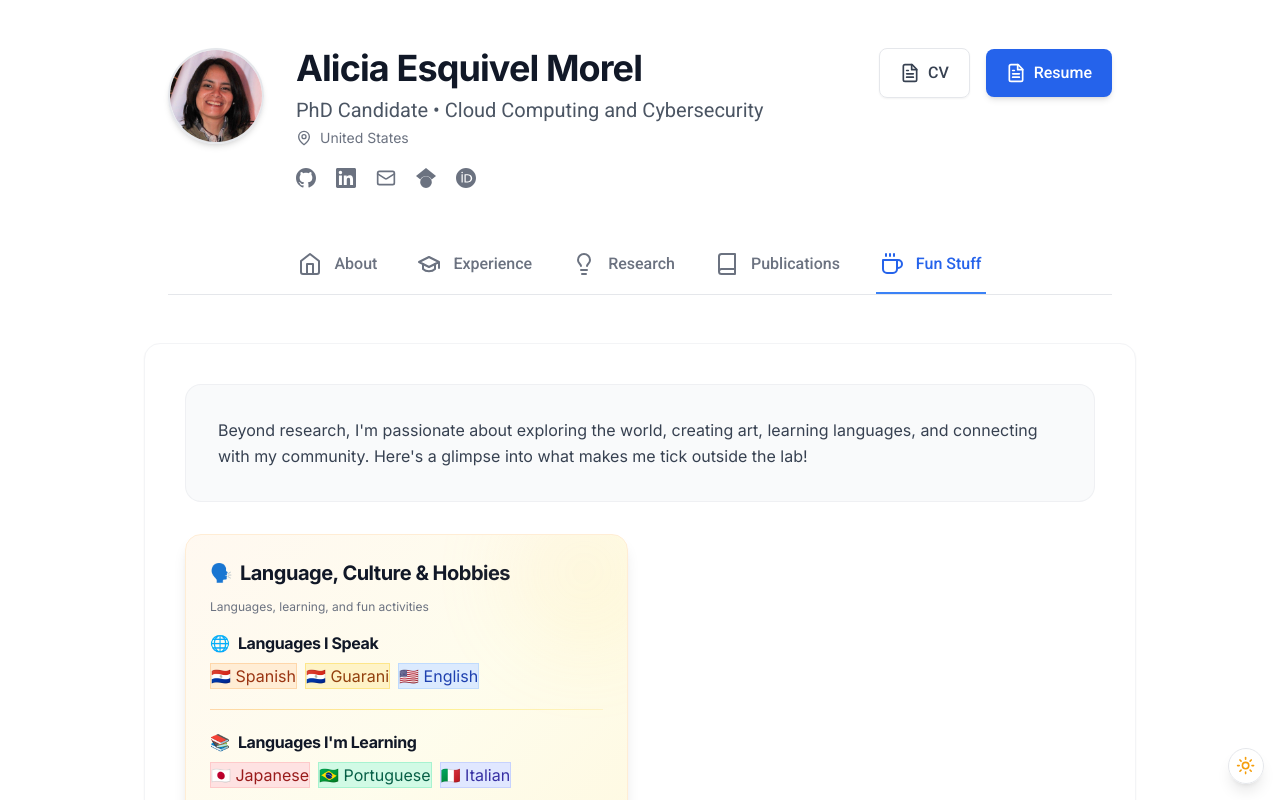
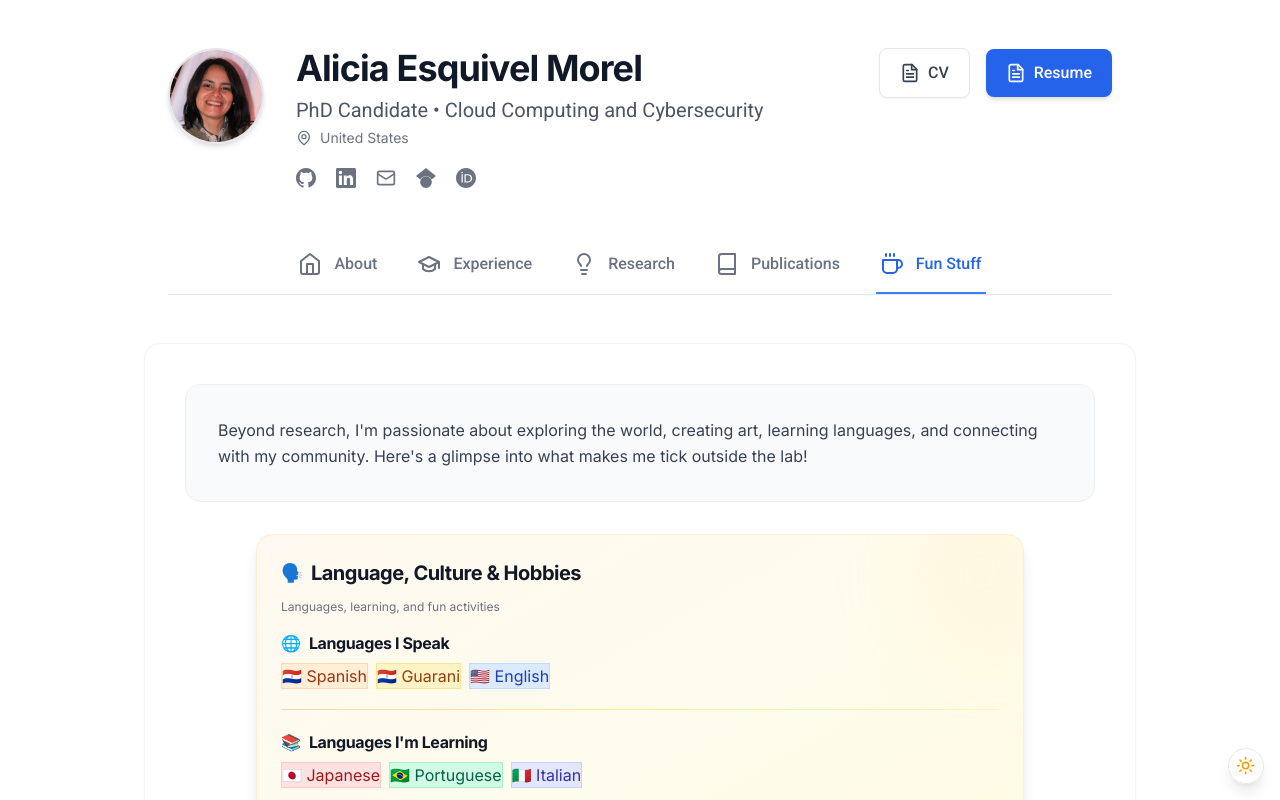
Before and after one commit to alicesquivel/academic-website, a React (Vite) app: page / in a window 1280 px wide. Both pictures are taken after a click on the button "Fun Stuff". Shown: the top 800 px of the page. Built offline with nearby package versions, Linux system fonts and the light colour scheme.

Commit message:
fix(fun): center/expand Language card when other Fun sections hidden

```diff
--- a/src/components/TabContent.jsx
+++ b/src/components/TabContent.jsx
@@ -1541,9 +1541,9 @@ const TabContent = ({ activeTab }) => {
               </div>
             </div>
 
-            {/* Travel Adventures & Language Culture - Side by Side */}
+            {/* Travel Adventures & Language Culture - Side by Side (collapsed to single column when other sections hidden) */}
             <div
-              className="grid grid-cols-1 md:grid-cols-2 gap-6 font-sans"
+              className="grid grid-cols-1 gap-6 font-sans max-w-3xl mx-auto"
               style={{ fontFamily: "Inter, Poppins, SF Pro, sans-serif" }}
             >
               {/* Travel Memories Card (commented out) */}
@@ -1890,8 +1890,8 @@ const TabContent = ({ activeTab }) => {
                 <p className="text-sm text-gray-600 dark:text-gray-400 mb-6 leading-relaxed">
                   I create logos, digital art, poster designs, and academic
                   visuals for research presentations and manuscripts. My design
-                work bridges creative expression with clear communication across
-                various mediums and contexts.
+                  work bridges creative expression with clear communication
+                  across various mediums and contexts.
                 </p>
 
                 {/* Design Cards Grid */}
```
Lines whose indentation alone changed are shown as unchanged.
